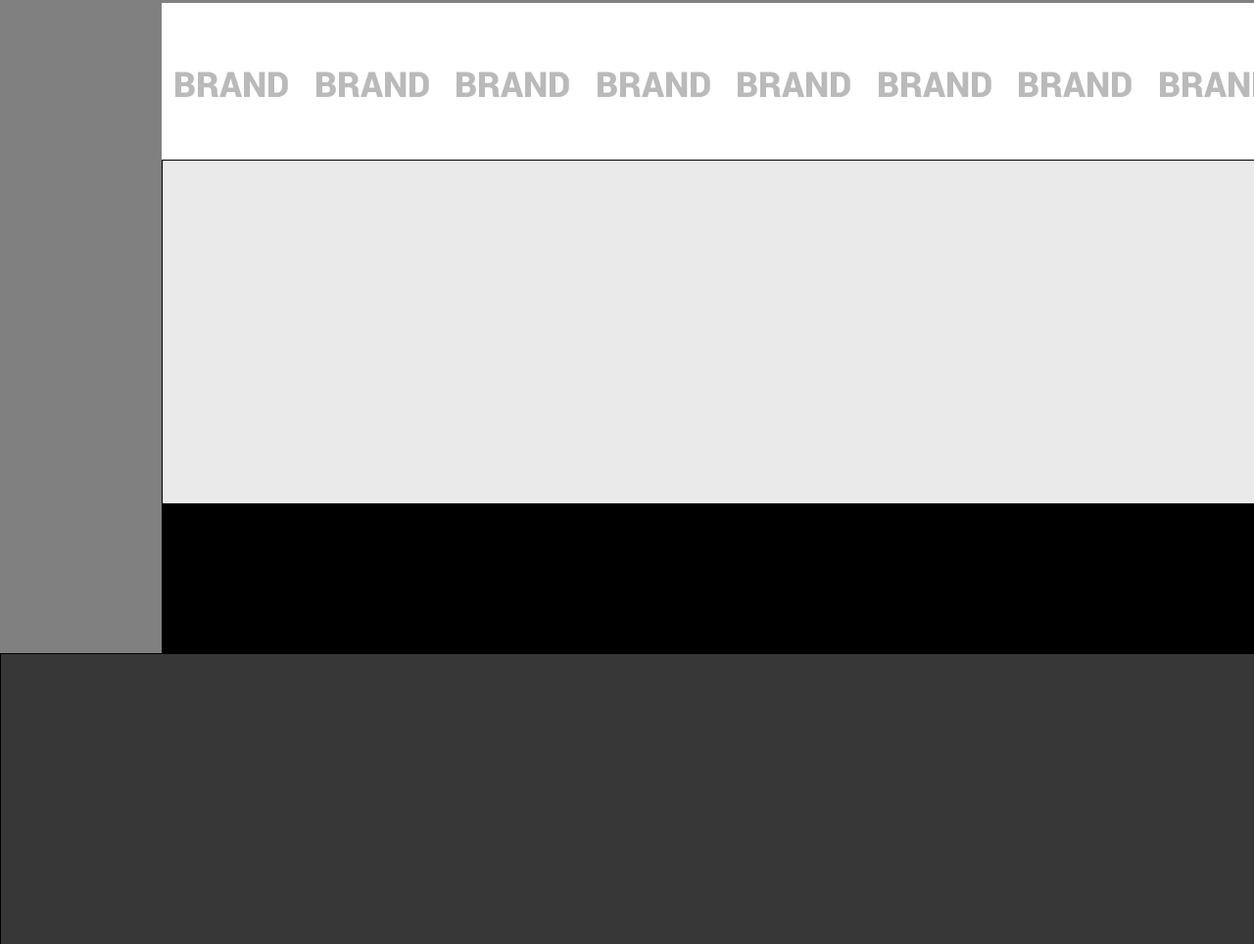
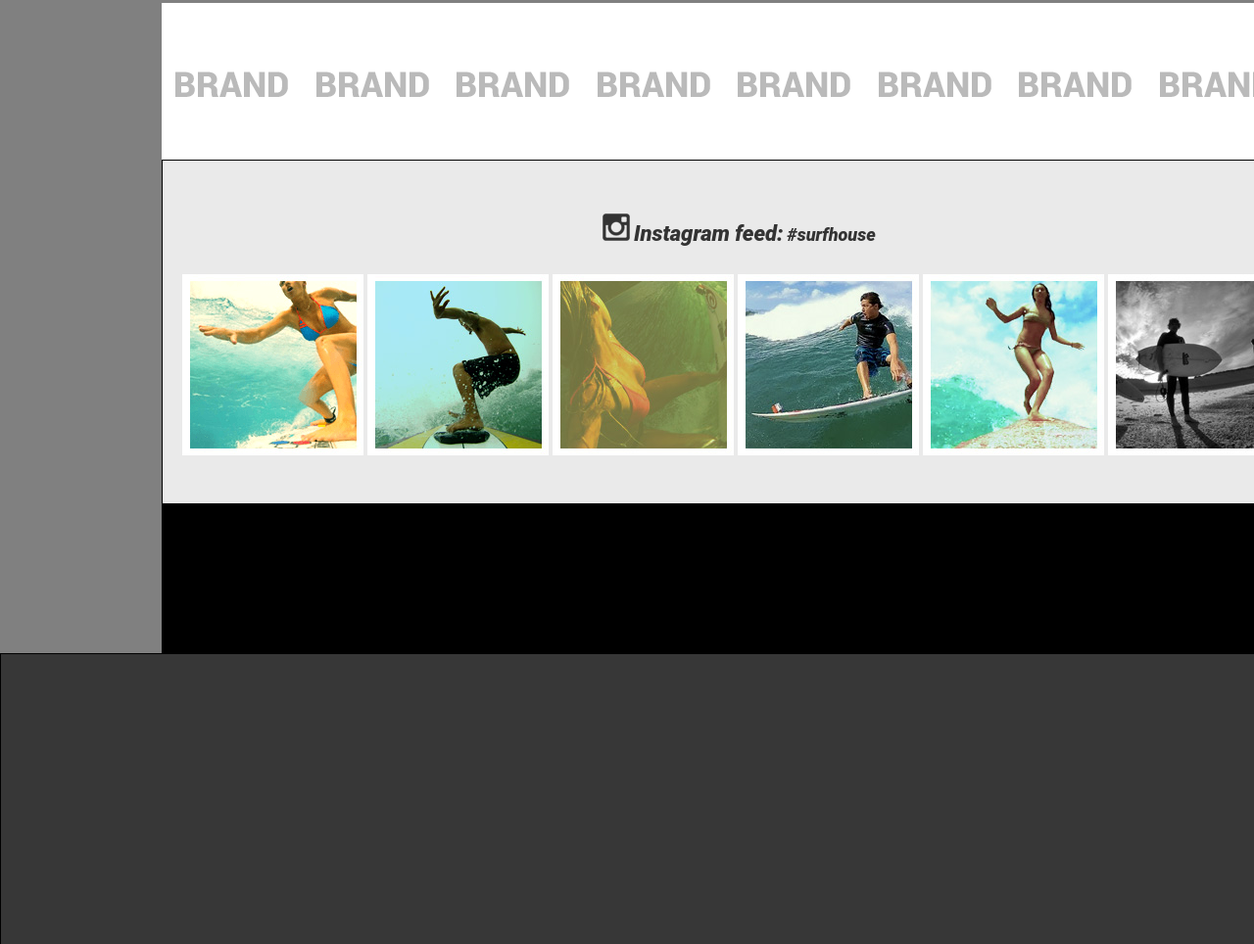
Before and after one commit to AXMD/surfshop, a plain HTML site: page index.html in a window 1280 px wide. Shown: the part 2383-3347 px from the top of the page at 98% size. Drawn offline with Linux system fonts and the light colour scheme; a web font is replaced by a local one.

Commit message:
finished ig feed

```diff
--- a/index.html
+++ b/index.html
@@ -89,8 +89,36 @@
 				<a href="#"></a>
 				<a href="#"></a>
 			</div>
-			<div class="instagram"></div>
-			<div class="smedia"></div>
+			<div class="instagram">
+				<div class="ig_feed">
+					<a href="#"></a>
+					<h4>Instagram feed:</h4>
+					<h5>#surfhouse</h5>
+				</div>
+				<div class="feedbt">
+						<div class="feed_photos">
+						<img src="img/livello1.png" alt="Ig photo">
+					</div>
+					<div class="feed_photos">
+						<img src="img/livello2.png" alt="Ig photo">
+					</div>
+					<div class="feed_photos">
+						<img src="img/livello3.png" alt="Ig photo">
+					</div>
+					<div class="feed_photos">
+						<img src="img/livello4.png" alt="Ig photo">
+					</div>
+					<div class="feed_photos">
+						<img src="img/livello5.png" alt="Ig photo">
+					</div>
+					<div class="feed_photos">
+						<img src="img/livello6.png" alt="Ig photo">
+					</div>
+				</div>
+			</div>
+			<div class="smedia">
+
+			</div>
 		</div>
 		<div class="footer"></div>
 	</div>
--- a/style.css
+++ b/style.css
@@ -337,3 +337,48 @@
 	background-position: 0 70px;
 	margin-right: 9.5px;
 }
+
+.ig_feed{
+	padding-top: 54px;
+	width: 100%;
+	display: block;
+}
+.ig_feed a{
+	background-image: url(img/insta_icon.png);
+	display: inline-block;
+	width: 28px;
+	height: 28px;
+	margin-left: 449px;
+}
+
+h4{
+	font-family: Roboto;
+	color:  #333333;
+	font-size: 22px;
+	font-weight: 900;
+	font-style: italic;
+	text-align: left;
+	display: inline-block;
+}
+
+h5{
+	font-family: Roboto;
+	color:  #333333;
+	font-size: 18px;
+	font-weight: 900;
+	font-style: italic;
+	text-align: left;
+	display: inline-block;
+
+}
+
+.feed_photos{
+	display: inline-block;
+}
+
+.feedbt{
+	width: 100%;
+	height: 274px;
+	padding-top: 29px;
+	padding-left: 20px;
+}
```
Also changed, not shown: img/Livello1.png (added), img/Livello2.png (added), img/Livello3.png (added), img/Livello4.png (added), img/Livello5.png (added), img/Livello6.png (added), img/insta_icon.png (added), 2 other files.
